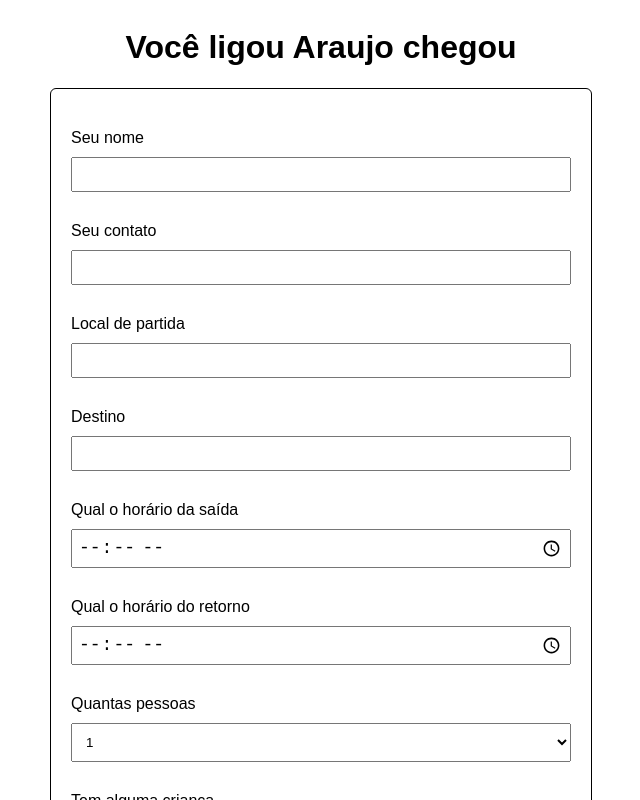
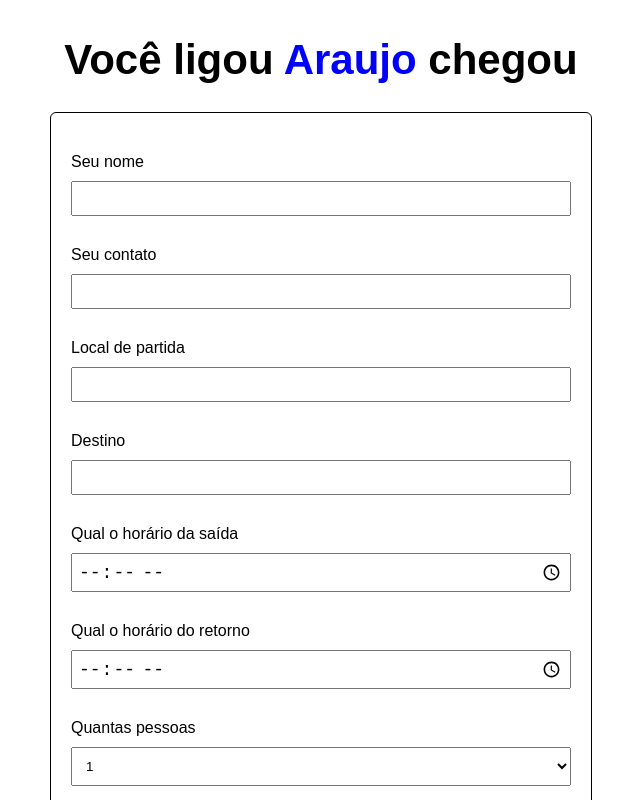
Before and after one commit to JogadorHungria/appAraujo, a React (Vite) app: page / in a window 1280 px wide. Shown: the top 800 px of the page, without its empty margins (319-959 px from the left). Built offline with nearby package versions, Linux system fonts and the light colour scheme.

Commit message:
fix: adjusting indentation

```diff
--- a/src/App.jsx
+++ b/src/App.jsx
@@ -64,7 +64,9 @@ const App = () => {
 
   return (
     <AppStyle>
-      <h1>Você ligou Araujo chegou</h1>
+      <h1>
+        Você ligou <span>Araujo</span> chegou
+      </h1>
 
       <form onSubmit={handleSubmit(onSubmit)}>
         <Input register={register} name="nome" text="Seu nome" />
--- a/src/style.js
+++ b/src/style.js
@@ -7,6 +7,14 @@ export const AppStyle = styled.main`
   align-items: center;
 
   font-family: Arial, Helvetica, sans-serif;
+
+  h1 {
+    font-size: 42px;
+
+    span {
+      color: blue;
+    }
+  }
 
   form {
     display: flex;
```
